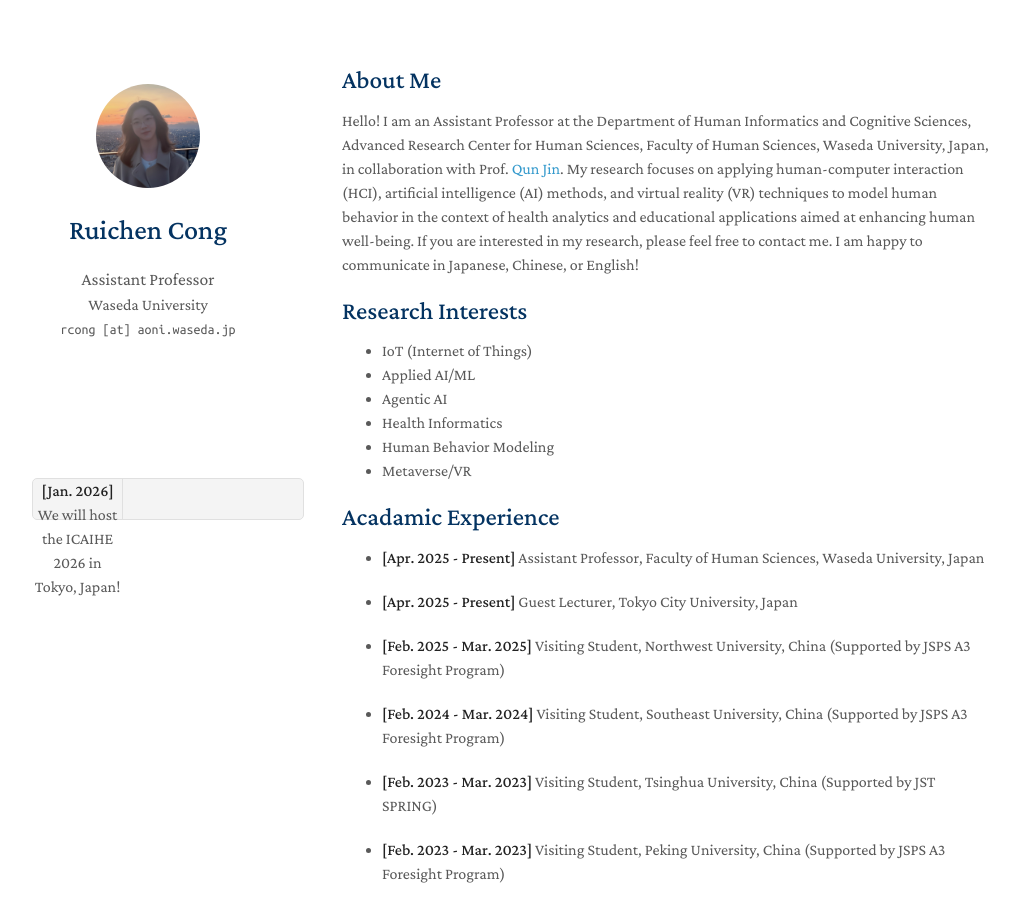
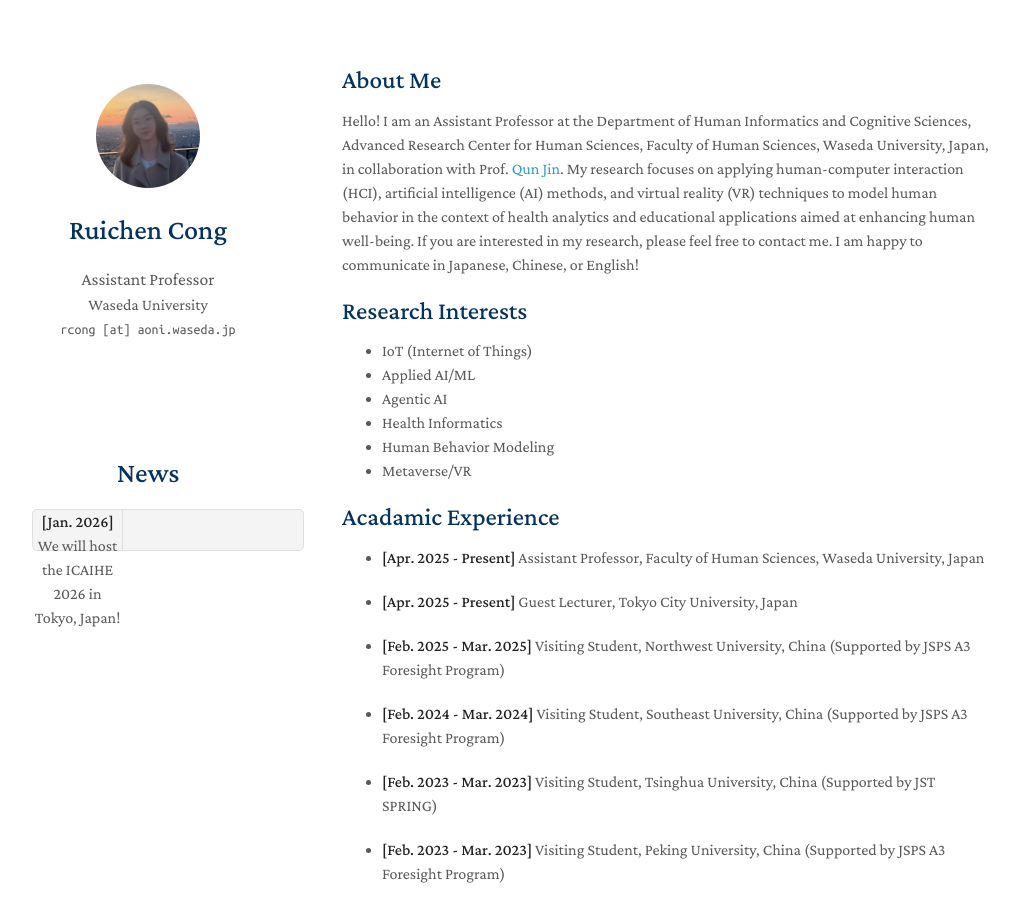
Before and after one commit to ruichencong/ruichencong.github.io, a Jekyll site: the page built from index.md, in a window 1280 px wide and 900 px high. Shown: the whole window, without its empty margins (128-1147 px from the left). Built offline with Jekyll 4.4.1, drawn with Linux system fonts in a browser that asks for light colours; a style sheet for code colours, icons or effects is not loaded; our own code applies the rules of GitHub Pages for plain Markdown files.

Commit message:
Update _config.yml

```diff
--- a/_config.yml
+++ b/_config.yml
@@ -14,6 +14,9 @@ canonical: https://ruichencong.github.io
 # If you don't need one of them, you may delete the corresponding line.
 google_scholar: https://scholar.google.com/citations?user=su2AhCMAAAAJ&hl=ja
 # cv_link: assets/files/curriculum_vitae.pdf
+
+# News
+news: News
 
 # Images (e.g., your profile picture and your website's favicon)
 # "favicon" and "favicon_dark" are used for the light and dark modes, respectively.
```
